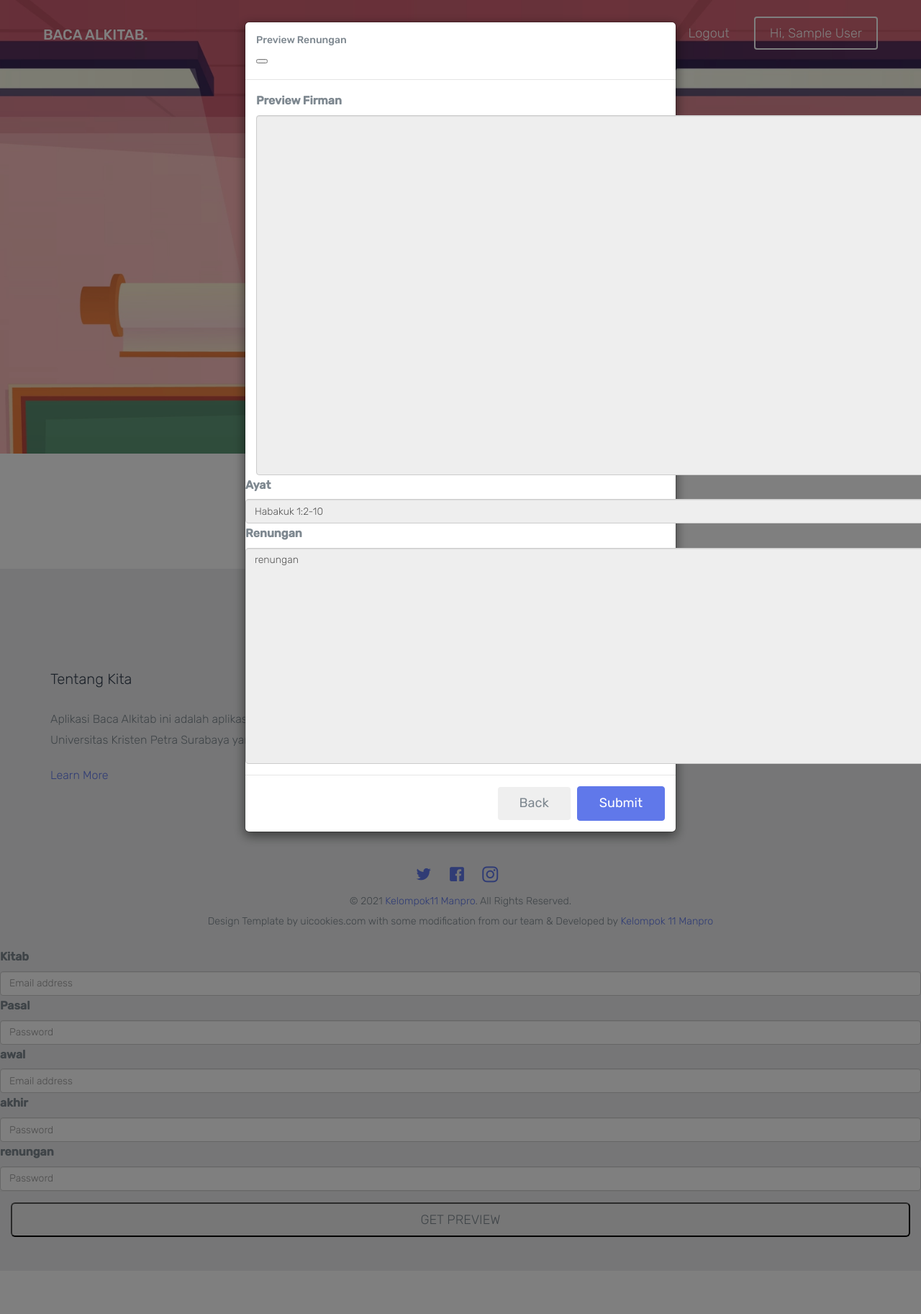
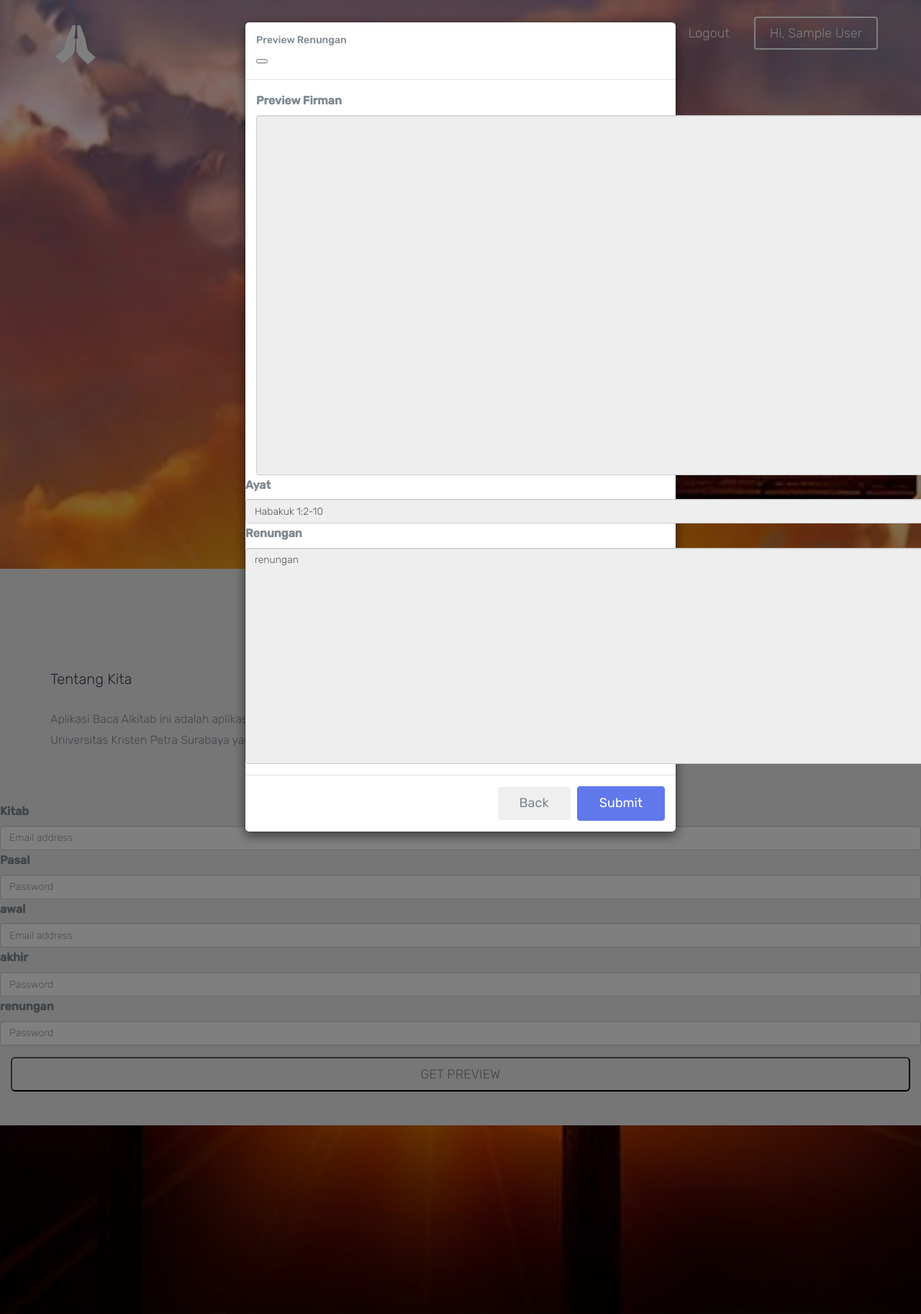
Before and after one commit to michael-halim/proyek-manpro, a PHP site: page /material.php in a window 1280 px wide. Shown: the whole page at 72% size. Run offline with PHP 8.4, Linux system fonts and the light colour scheme; the visitor is signed in with stand-in values (Sample User, id 1); data that the repository does not hold is empty; some web fonts are replaced.

Commit message:
Revert "Revert "UI user reset""

```diff
--- a/material.php
+++ b/material.php
@@ -19,7 +19,7 @@ include 'connect.php';
   <style>
     .probootstrap-header {
       background-color: cadetblue;
-      background-image: url("assets/user/img/classroom.png");
+      background-image: url("assets/user/img/3cross.jpg");
       background-position: center center;
       background-repeat: no-repeat;
       background-attachment: fixed;
@@ -28,7 +28,17 @@ include 'connect.php';
       width: 100%;
       height: auto;
     }
-
+    body {
+      background-color: cadetblue;
+      background-image: url("assets/user/img/3cross.jpg");
+      background-position: center center;
+      background-repeat: no-repeat;
+      background-attachment: fixed;
+      background-size: cover;
+      background-color: #464646;
+      width: 100%;
+      height: auto;
+    }
     .responsive {
       width: 100%;
       height: auto;
@@ -44,9 +54,7 @@ include 'connect.php';
     <section class="probootstrap-intro" style="height: 600px;">
       <center>
         <div class="container ">
-          <br>
-          <h1>Materi</h1>
-          <h2>Bacaan Renungan Harian</h2>
+
         </div>
       </center>
     </section>
@@ -157,7 +165,6 @@ include 'connect.php';
           <div class="probootstrap-footer-widget">
             <h3>Tentang Kita</h3>
             <p>Aplikasi Baca Alkitab ini adalah aplikasi yang dibentuk oleh para mahasiswa Universitas Kristen Petra Surabaya yang berjumlahkan 6 orang</p>
-            <p><a href="#" class="link-with-icon">Learn More <i class=" icon-chevron-right"></i></a></p>
           </div>
         </div>
 
@@ -166,23 +173,10 @@ include 'connect.php';
             <h3>Contact</h3>
             <ul class="probootstrap-contact-info">
               <li><i class="icon-location2"></i> <span>Jl . alamat gereja </span></li>
-              <li><i class="icon-mail"></i><span>namagereja@domain.com</span></li>
               <li><i class="icon-phone2"></i><span>+081 123 123 123</span></li>
             </ul>
 
           </div>
-        </div>
-      </div>
-      <div class="row mt40">
-        <div class="col-md-12 text-center">
-          <ul class="probootstrap-footer-social">
-            <li><a href=""><i class="icon-twitter"></i></a></li>
-            <li><a href=""><i class="icon-facebook"></i></a></li>
-            <li><a href=""><i class="icon-instagram2"></i></a></li>
-          </ul>
-          <p>
-            <small>&copy; 2021 <a href="https://uicookies.com/" target="_blank">Kelompok11 Manpro</a>. All Rights Reserved. <br> Design Template by uicookies.com with some modification from our team &amp; Developed by <a href="https://uicookies.com/" target="_blank">Kelompok 11 Manpro</a></small>
-          </p>
         </div>
       </div>
     </div>
--- a/user_navbar.php
+++ b/user_navbar.php
@@ -14,7 +14,7 @@ if (!isset($_SESSION['email'])) {
 <script src="assets/user/js/scripts.min.js"></script>
   <script src="assets/user/js/main.min.js"></script>
   <script src="assets/user/js/custom.js"></script>
-<a href="user_home.php" class="probootstrap-logo">Baca Alkitab<span>.</span></a>
+<a href="user_home.php" class="probootstrap-logo"><img src="assets/user/img/pray_icon.png" style="width:15%;margin-bottom:5px;"><span></span></a>
 
         <a href="#" class="probootstrap-burger-menu visible-xs" ><i>Menu</i></a>
         <div class="mobile-menu-overlay"></div>
```
Also changed, not shown: group.php (+29 -22 lines), user_home.php (+20 -15 lines), assets/user/img/3cross.jpg (added), assets/user/img/Jesus.jpg (added), assets/user/img/cross.jpg (added), assets/user/img/cross2.png (added), assets/user/img/group.png (added), assets/user/img/gunung.jpg (added), assets/user/img/jesus_3.jpg (added), assets/user/img/jesus_disciple.jpg (added), assets/user/img/pray_icon.png (added), 1 other file.
